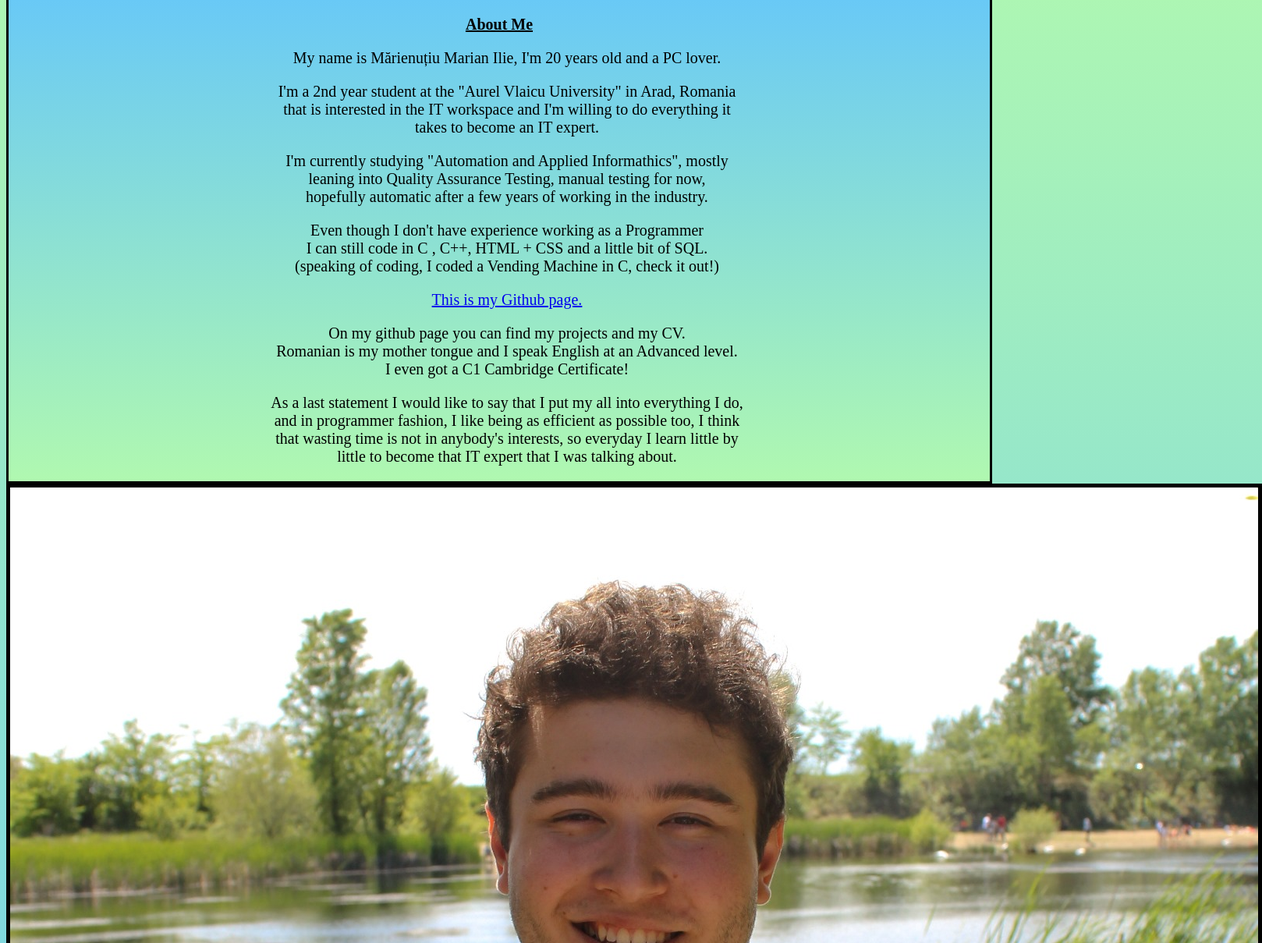
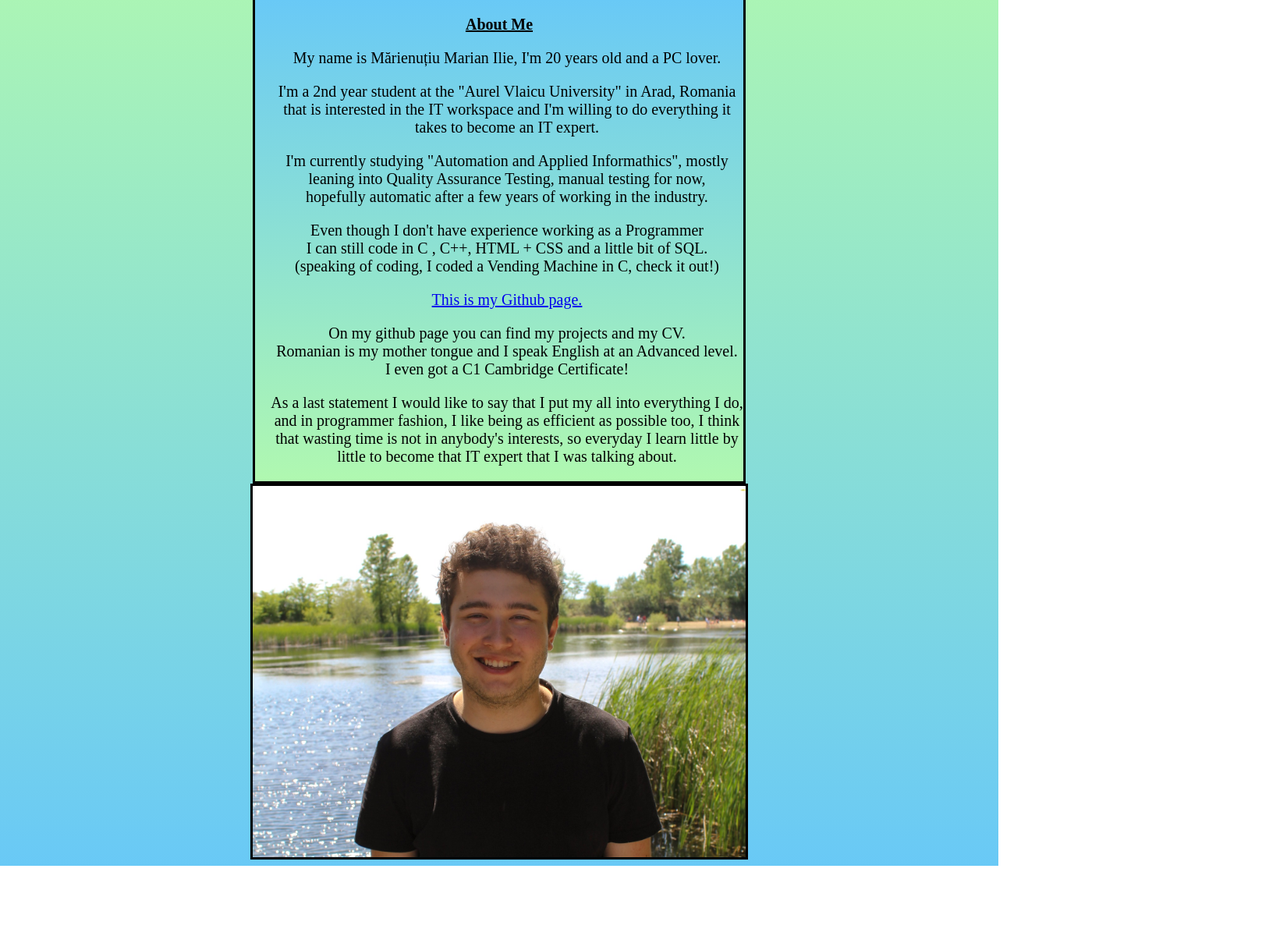
Before and after one commit to MarinSubmarin/HTML-INTRO, a plain HTML site: page index.html in a window 1280 px wide. Shown: the part 91-1300 px from the top of the page at 78% size, 1618 px wide, since content can reach past the window. After the commit the page ends 1201 px from the top, so only its background shows below. Drawn offline with Linux system fonts and the light colour scheme.

Commit message:
Add files via upload

```diff
--- a/main.css
+++ b/main.css
@@ -9,17 +9,19 @@ body{
 }
 #fakebody0{
     text-align: center;
+    display: block;
+    margin-left: auto;
+    margin-right: auto;
+    width: 50%;
 }
 #fakebody1{
     font-size: 20px;
     border: solid;
-
     background-image: linear-gradient(to top,rgb(176, 248, 176),rgb(105, 201, 246));
 
 }
 
 #abt{
-
     text-decoration:underline;
 }
 #fakebody2{
@@ -27,6 +29,9 @@ body{
     margin-top: 10px;
 }
 img{
-    border:solid 5px;
-
+    border:solid;
+    display: block;
+    margin-left: auto;
+    margin-right: auto;
+    width: 50%;
 }
```
